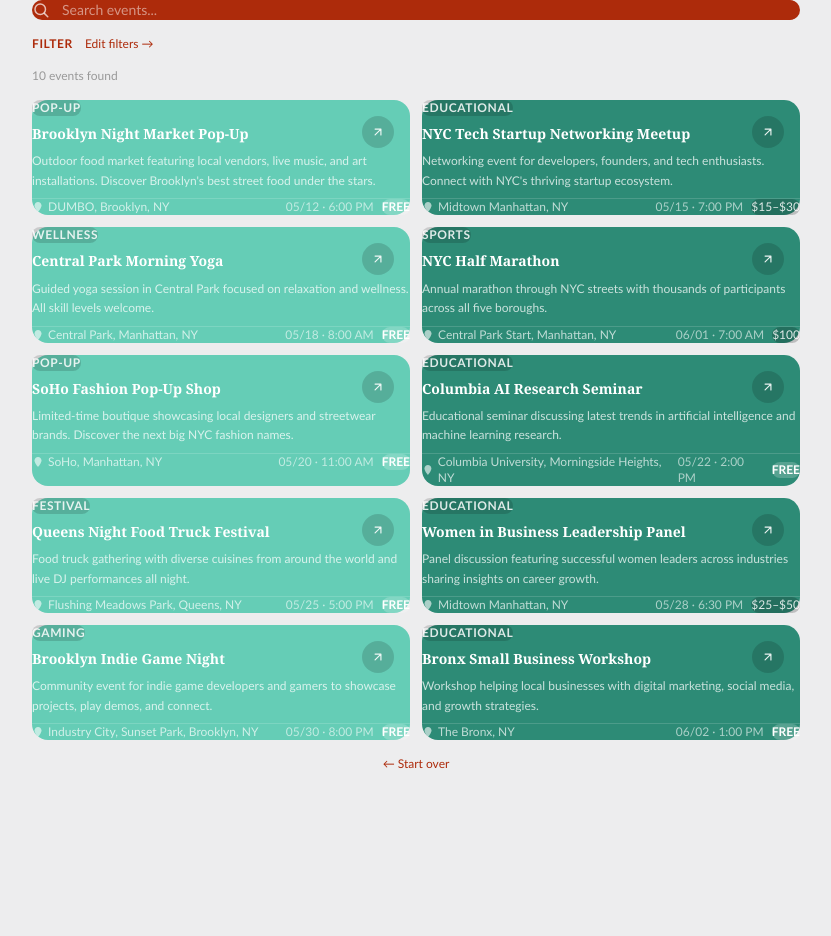
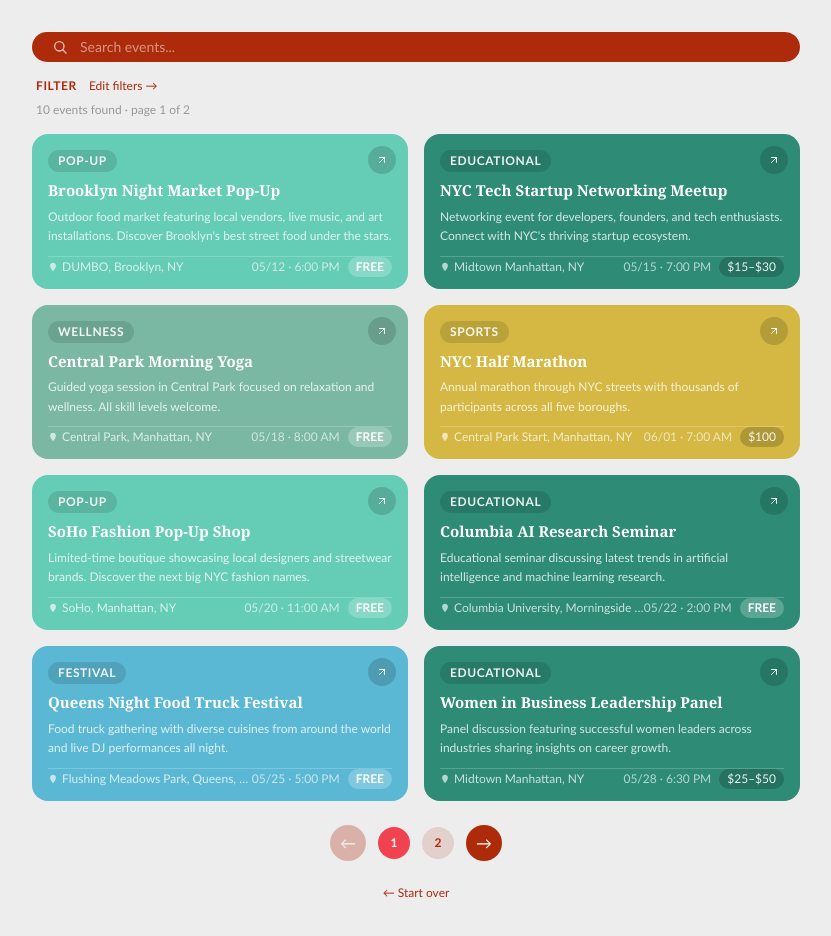
Before and after one commit to YuChan707/GDG-CityTech-SolutionChallenger-2026, a React (Vite) app in the folder Explore-NYC/: page /results in a window 1280 px wide. Shown: the top 936 px of the page, without its empty margins (224-1055 px from the left). Before the commit the page ends 800 px from the top, so only its background shows below. Built offline with nearby package versions, Linux system fonts and the light colour scheme.

Commit message:
design update. Difefrentiate type of event

```diff
--- a/Explore-NYC/src/components/EventCard.tsx
+++ b/Explore-NYC/src/components/EventCard.tsx
@@ -2,12 +2,27 @@
 
 interface Props {
   event: Event;
-  index: number;
   onClick: () => void;
 }
 
-export default function EventCard({ event, index, onClick }: Props) {
-  const isLight = index % 2 === 0;
+// Each category gets its own background + text color
+const CATEGORY_COLORS: Record<string, { bg: string; text: string; badge: string }> = {
+  'pop-up':         { bg: '#65CDB6', text: '#fff',     badge: 'rgba(0,0,0,0.12)' },
+  'festival':       { bg: '#5BB8D4', text: '#fff',     badge: 'rgba(0,0,0,0.12)' },
+  'sports':         { bg: '#D4B843', text: '#fff',     badge: 'rgba(0,0,0,0.12)' },
+  'educational':    { bg: '#2D8B76', text: '#fff',     badge: 'rgba(0,0,0,0.12)' },
+  'wellness':       { bg: '#7BB8A4', text: '#fff',     badge: 'rgba(0,0,0,0.12)' },
+  'gaming':         { bg: '#E07B5A', text: '#fff',     badge: 'rgba(0,0,0,0.12)' },
+  'leader meeting': { bg: '#9B7EC8', text: '#fff',     badge: 'rgba(0,0,0,0.12)' },
+  'marathon':       { bg: '#D4B843', text: '#fff',     badge: 'rgba(0,0,0,0.12)' },
+};
+
+function getCategoryStyle(category: string) {
+  return CATEGORY_COLORS[category.toLowerCase()] ?? { bg: '#8FA8B4', text: '#fff', badge: 'rgba(0,0,0,0.12)' };
+}
+
+export default function EventCard({ event, onClick }: Readonly<Props>) {
+  const colors = getCategoryStyle(event.category);
 
   function formatDate(d: string) {
     const [, month, day] = d.split('-');
@@ -24,69 +39,78 @@
   return (
     <div
       onClick={onClick}
-      className="rounded-2xl p-5 cursor-pointer transition-transform duration-200 hover:scale-[1.02] hover:shadow-lg relative flex flex-col gap-2"
-      style={{ backgroundColor: isLight ? '#65CDB6' : '#2D8B76' }}
+      className="rounded-2xl cursor-pointer transition-transform duration-200 hover:scale-[1.02] hover:shadow-lg relative flex flex-col"
+      style={{ backgroundColor: colors.bg, padding: '16px 16px 12px' }}
     >
       {/* Arrow icon top-right */}
       <button
         onClick={e => { e.stopPropagation(); onClick(); }}
-        className="absolute top-4 right-4 w-8 h-8 flex items-center justify-center rounded-full transition-opacity hover:opacity-70"
+        className="absolute top-3 right-3 w-7 h-7 flex items-center justify-center rounded-full transition-opacity hover:opacity-70"
         style={{ backgroundColor: 'rgba(0,0,0,0.15)' }}
       >
-        <svg width="14" height="14" viewBox="0 0 24 24" fill="none">
+        <svg width="12" height="12" viewBox="0 0 24 24" fill="none">
           <path d="M7 17L17 7M17 7H7M17 7V17" stroke="rgba(255,255,255,0.9)" strokeWidth="2" strokeLinecap="round" strokeLinejoin="round" />
         </svg>
       </button>
 
       {/* Category badge */}
       <span
-        className="text-xs font-semibold uppercase tracking-wider self-start px-2.5 py-1 rounded-full"
-        style={{ backgroundColor: 'rgba(0,0,0,0.15)', color: 'rgba(255,255,255,0.85)' }}
+        className="text-xs font-semibold uppercase tracking-wider self-start rounded-full"
+        style={{ padding: '3px 10px', backgroundColor: colors.badge, color: 'rgba(255,255,255,0.9)' }}
       >
         {event.category}
       </span>
 
+      <div style={{ height: '8px' }} />
+
       {/* Name */}
       <h3
-        className="font-semibold text-sm leading-snug pr-8"
-        style={{ color: '#fff', fontFamily: 'Playfair Display, Baskerville, Georgia, serif' }}
+        className="font-semibold leading-snug pr-8"
+        style={{ fontSize: '15px', color: colors.text, fontFamily: 'Playfair Display, Baskerville, Georgia, serif' }}
       >
         {event.name}
       </h3>
 
+      <div style={{ height: '6px' }} />
+
       {/* Description */}
       <p
-        className="text-xs leading-relaxed line-clamp-2"
-        style={{ color: 'rgba(255,255,255,0.75)' }}
+        className="text-xs leading-relaxed line-clamp-2 flex-1"
+        style={{ color: 'rgba(255,255,255,0.8)' }}
       >
         {event.description}
       </p>
 
-      {/* Footer: location + price */}
-      <div className="flex items-center justify-between mt-1 pt-2" style={{ borderTop: '1px solid rgba(255,255,255,0.15)' }}>
-        <div className="flex items-center gap-1">
-          <svg width="12" height="12" viewBox="0 0 24 24" fill="none">
-            <path d="M12 2C8.13 2 5 5.13 5 9c0 5.25 7 13 7 13s7-7.75 7-13c0-3.87-3.13-7-7-7z" fill="rgba(255,255,255,0.6)" />
+      <div style={{ height: '10px' }} />
+
+      {/* Footer */}
+      <div
+        className="flex items-center justify-between pt-2"
+        style={{ borderTop: '1px solid rgba(255,255,255,0.2)' }}
+      >
+        <div className="flex items-center gap-1 min-w-0 mr-2">
+          <svg width="10" height="10" viewBox="0 0 24 24" fill="none" className="flex-shrink-0">
+            <path d="M12 2C8.13 2 5 5.13 5 9c0 5.25 7 13 7 13s7-7.75 7-13c0-3.87-3.13-7-7-7z" fill="rgba(255,255,255,0.65)" />
           </svg>
-          <span className="text-xs" style={{ color: 'rgba(255,255,255,0.7)' }}>
+          <span className="text-xs truncate" style={{ color: 'rgba(255,255,255,0.75)' }}>
             {event.location}
           </span>
         </div>
-        <div className="flex items-center gap-2">
-          <span className="text-xs" style={{ color: 'rgba(255,255,255,0.6)' }}>
+        <div className="flex items-center gap-2 flex-shrink-0">
+          <span className="text-xs" style={{ color: 'rgba(255,255,255,0.65)' }}>
             {formatDate(event.date)} · {formatTime(event.time)}
           </span>
           {event.is_free ? (
             <span
-              className="text-xs font-bold px-2 py-0.5 rounded-full"
-              style={{ backgroundColor: 'rgba(255,255,255,0.2)', color: '#fff' }}
+              className="text-xs font-bold rounded-full"
+              style={{ padding: '2px 8px', backgroundColor: 'rgba(255,255,255,0.22)', color: '#fff' }}
             >
               FREE
             </span>
           ) : (
             <span
-              className="text-xs font-medium px-2 py-0.5 rounded-full"
-              style={{ backgroundColor: 'rgba(0,0,0,0.2)', color: 'rgba(255,255,255,0.85)' }}
+              className="text-xs font-medium rounded-full"
+              style={{ padding: '2px 8px', backgroundColor: 'rgba(0,0,0,0.18)', color: 'rgba(255,255,255,0.9)' }}
             >
               ${event.min_price}{event.max_price && event.max_price !== event.min_price ? `–$${event.max_price}` : ''}
             </span>
@@ -94,17 +118,20 @@
         </div>
       </div>
 
-      {/* Relevance indicator */}
+      {/* Relevance dots */}
       {event.relevanceScore !== undefined && event.relevanceScore > 0 && (
-        <div className="flex gap-1 mt-1">
-          {Array.from({ length: Math.min(event.relevanceScore, 5) }).map((_, i) => (
+        <>
+          <div style={{ height: '6px' }} />
+          <div className="flex gap-1">
+            {Array.from({ length: Math.min(event.relevanceScore, 5) }, (_, i) => i).map(i => (
               <div
                 key={i}
                 className="w-1.5 h-1.5 rounded-full"
-              style={{ backgroundColor: 'rgba(255,255,255,0.5)' }}
+                style={{ backgroundColor: 'rgba(255,255,255,0.45)' }}
               />
             ))}
           </div>
+        </>
       )}
     </div>
   );
--- a/Explore-NYC/src/components/EventDetail.tsx
+++ b/Explore-NYC/src/components/EventDetail.tsx
@@ -5,7 +5,25 @@
   onClose: () => void;
 }
 
-export default function EventDetail({ event, onClose }: Props) {
+// Must match EventCard colors so the modal header reflects the category
+const CATEGORY_COLORS: Record<string, string> = {
+  'pop-up':         '#65CDB6',
+  'festival':       '#5BB8D4',
+  'sports':         '#D4B843',
+  'educational':    '#2D8B76',
+  'wellness':       '#7BB8A4',
+  'gaming':         '#E07B5A',
+  'leader meeting': '#9B7EC8',
+  'marathon':       '#D4B843',
+};
+
+function getCategoryColor(category: string): string {
+  return CATEGORY_COLORS[category.toLowerCase()] ?? '#8FA8B4';
+}
+
+export default function EventDetail({ event, onClose }: Readonly<Props>) {
+  const headerColor = getCategoryColor(event.category);
+
   function formatDate(d: string) {
     const date = new Date(d + 'T00:00:00');
     return date.toLocaleDateString('en-US', { weekday: 'long', year: 'numeric', month: 'long', day: 'numeric' });
@@ -21,7 +39,6 @@
   function handleRemind() {
     alert(`Reminder set for "${event.name}" on ${formatDate(event.date)} at ${formatTime(event.time)}!`);
     // TODO: Integrate with Firestore to save reminders
-    // db.collection('reminders').add({ eventId: event.id, userId: currentUser.uid, ... })
   }
 
   return (
@@ -35,22 +52,20 @@
         style={{ backgroundColor: '#F7F5FA' }}
         onClick={e => e.stopPropagation()}
       >
-        {/* Header */}
-        <div
-          className="px-6 pt-6 pb-5"
-          style={{ backgroundColor: '#2D8B76' }}
-        >
+        {/* Header — uses the category color */}
+        <div style={{ backgroundColor: headerColor, padding: '20px 20px 16px' }}>
           <div className="flex items-start justify-between">
-            <div className="flex-1 pr-4">
+            <div className="flex-1 pr-3">
               <span
-                className="text-xs font-semibold uppercase tracking-wider px-2.5 py-1 rounded-full"
-                style={{ backgroundColor: 'rgba(0,0,0,0.15)', color: 'rgba(255,255,255,0.85)' }}
+                className="text-xs font-semibold uppercase tracking-wider rounded-full"
+                style={{ padding: '3px 10px', backgroundColor: 'rgba(0,0,0,0.15)', color: 'rgba(255,255,255,0.9)' }}
               >
                 {event.category}
               </span>
+              <div style={{ height: '8px' }} />
               <h2
-                className="text-xl font-bold mt-2 leading-snug"
-                style={{ color: '#fff', fontFamily: 'Playfair Display, Baskerville, Georgia, serif' }}
+                className="font-bold leading-snug"
+                style={{ fontSize: '18px', color: '#fff', fontFamily: 'Playfair Display, Baskerville, Georgia, serif' }}
               >
                 {event.name}
               </h2>
@@ -60,19 +75,20 @@
               className="w-8 h-8 rounded-full flex items-center justify-center flex-shrink-0 hover:opacity-70 transition-opacity"
               style={{ backgroundColor: 'rgba(0,0,0,0.2)' }}
             >
-              <svg width="14" height="14" viewBox="0 0 24 24" fill="none">
-                <path d="M18 6L6 18M6 6l12 12" stroke="#fff" strokeWidth="2" strokeLinecap="round" />
+              <svg width="13" height="13" viewBox="0 0 24 24" fill="none">
+                <path d="M18 6L6 18M6 6l12 12" stroke="#fff" strokeWidth="2.5" strokeLinecap="round" />
               </svg>
             </button>
           </div>
         </div>
 
         {/* Body */}
-        <div className="px-6 py-5 flex flex-col gap-4">
-          {/* Date & time row */}
-          <div className="flex items-center gap-4">
+        <div style={{ padding: '20px 20px 16px' }} className="flex flex-col">
+
+          {/* Date & time */}
+          <div className="flex items-center gap-5">
             <div className="flex items-center gap-2">
-              <svg width="16" height="16" viewBox="0 0 24 24" fill="none">
+              <svg width="15" height="15" viewBox="0 0 24 24" fill="none">
                 <rect x="3" y="4" width="18" height="18" rx="2" stroke="#AD2B0B" strokeWidth="2" />
                 <path d="M3 10h18M8 2v4M16 2v4" stroke="#AD2B0B" strokeWidth="2" strokeLinecap="round" />
               </svg>
@@ -81,7 +97,7 @@
               </span>
             </div>
             <div className="flex items-center gap-2">
-              <svg width="16" height="16" viewBox="0 0 24 24" fill="none">
+              <svg width="15" height="15" viewBox="0 0 24 24" fill="none">
                 <circle cx="12" cy="12" r="9" stroke="#AD2B0B" strokeWidth="2" />
                 <path d="M12 7v5l3 3" stroke="#AD2B0B" strokeWidth="2" strokeLinecap="round" />
               </svg>
@@ -91,19 +107,24 @@
             </div>
           </div>
 
+          <div style={{ height: '14px' }} />
+
           {/* Location */}
           <div className="flex items-start gap-2">
-            <svg width="16" height="16" viewBox="0 0 24 24" fill="none" className="mt-0.5 flex-shrink-0">
+            <svg width="14" height="14" viewBox="0 0 24 24" fill="none" className="mt-0.5 flex-shrink-0">
               <path d="M12 2C8.13 2 5 5.13 5 9c0 5.25 7 13 7 13s7-7.75 7-13c0-3.87-3.13-7-7-7z" fill="#AD2B0B" />
             </svg>
             <span className="text-sm" style={{ color: '#555' }}>{event.location}</span>
           </div>
 
-          {/* Price */}
-          <div className="flex items-center gap-2">
+          <div style={{ height: '14px' }} />
+
+          {/* Price + audience */}
+          <div className="flex items-center gap-3">
             <span
-              className="px-3 py-1.5 rounded-full text-sm font-semibold"
+              className="rounded-full text-sm font-semibold"
               style={{
+                padding: '4px 14px',
                 backgroundColor: event.is_free ? '#65CDB6' : '#FFE19D',
                 color: event.is_free ? '#fff' : '#6b3a00',
               }}
@@ -117,30 +138,36 @@
             </span>
           </div>
 
+          <div style={{ height: '14px' }} />
+
           {/* Description */}
           <p className="text-sm leading-relaxed" style={{ color: '#444' }}>
             {event.description}
           </p>
 
+          <div style={{ height: '14px' }} />
+
           {/* Tags */}
-          <div className="flex flex-wrap gap-1.5">
+          <div className="flex flex-wrap gap-2">
             {event.tags.map(tag => (
               <span
                 key={tag}
-                className="px-2.5 py-1 rounded-full text-xs"
-                style={{ backgroundColor: '#EDEDEE', color: '#666' }}
+                className="text-xs rounded-full"
+                style={{ padding: '4px 12px', backgroundColor: '#EDEDEE', color: '#666' }}
               >
                 {tag}
               </span>
             ))}
           </div>
 
+          <div style={{ height: '18px' }} />
+
           {/* Action buttons */}
-          <div className="flex gap-3 pt-2">
+          <div className="flex gap-3">
             <button
               onClick={handleRemind}
-              className="flex-1 py-3 rounded-full text-sm font-semibold tracking-wide transition-all hover:opacity-90"
-              style={{ backgroundColor: '#AD2B0B', color: '#fff' }}
+              className="flex-1 rounded-full text-sm font-semibold tracking-wide transition-all hover:opacity-90"
+              style={{ padding: '5px 20px', backgroundColor: '#AD2B0B', color: '#fff' }}
             >
               Remind Me
             </button>
@@ -148,12 +175,13 @@
               href={event.link}
               target="_blank"
               rel="noopener noreferrer"
-              className="flex-1 py-3 rounded-full text-sm font-semibold tracking-wide text-center transition-all hover:opacity-90"
-              style={{ backgroundColor: '#F04251', color: '#fff' }}
+              className="flex-1 rounded-full text-sm font-semibold tracking-wide text-center transition-all hover:opacity-90"
+              style={{ padding: '5px 20px', backgroundColor: '#F04251', color: '#fff' }}
             >
               Learn More ↗
             </a>
           </div>
+
         </div>
       </div>
     </div>
--- a/Explore-NYC/src/results/ResultsPage.tsx
+++ b/Explore-NYC/src/results/ResultsPage.tsx
@@ -5,6 +5,8 @@
 import { scoreEvents, filterEvents } from '../utils/recommendation';
 import EventCard from '../components/EventCard';
 import EventDetail from '../components/EventDetail';
+
+const PAGE_SIZE = 8;
 
 export default function ResultsPage() {
   const navigate = useNavigate();
@@ -18,31 +20,36 @@
   const preferences = state?.preferences;
 
   const [search, setSearch] = useState(initialFilters.search);
+  const [page, setPage] = useState(0);
   const [selectedEvent, setSelectedEvent] = useState<Event | null>(null);
 
-  const events = useMemo(() => {
+  const allEvents = useMemo(() => {
     let result = EVENTS;
-    if (preferences) {
-      result = scoreEvents(result, preferences);
-    }
+    if (preferences) result = scoreEvents(result, preferences);
     return filterEvents(result, search, initialFilters.date, initialFilters.time);
   }, [search, preferences, initialFilters.date, initialFilters.time]);
 
-  function handleSearchKeyDown(e: React.KeyboardEvent) {
-    if (e.key === 'Enter') {
-      // re-filter is reactive via useMemo
-    }
+  const totalPages = Math.ceil(allEvents.length / PAGE_SIZE);
+  const pageEvents = allEvents.slice(page * PAGE_SIZE, (page + 1) * PAGE_SIZE);
+
+  function handleSearchChange(value: string) {
+    setSearch(value);
+    setPage(0);
   }
 
   return (
-    <div className="min-h-screen bg-[#EDEDEE] flex flex-col items-center p-6 pt-8">
-      <div className="w-full max-w-3xl flex flex-col gap-4">
+    <div
+      className="min-h-screen bg-[#EDEDEE] flex flex-col items-center"
+      style={{ padding: '32px 24px' }}
+    >
+      <div className="w-full max-w-3xl flex flex-col">
+
         {/* Search bar */}
         <div
-          className="flex items-center gap-3 rounded-full px-5 py-3"
-          style={{ backgroundColor: '#AD2B0B' }}
+          className="flex items-center gap-3 rounded-full"
+          style={{ backgroundColor: '#AD2B0B', padding: '5px 20px' }}
         >
-          <svg width="18" height="18" viewBox="0 0 24 24" fill="none">
+          <svg width="16" height="16" viewBox="0 0 24 24" fill="none" className="flex-shrink-0">
             <circle cx="11" cy="11" r="7" stroke="rgba(255,255,255,0.7)" strokeWidth="2" />
             <path d="M16.5 16.5L21 21" stroke="rgba(255,255,255,0.7)" strokeWidth="2" strokeLinecap="round" />
           </svg>
@@ -50,45 +57,38 @@
             type="text"
             placeholder="Search events..."
             value={search}
-            onChange={e => setSearch(e.target.value)}
-            onKeyDown={handleSearchKeyDown}
+            onChange={e => handleSearchChange(e.target.value)}
             className="flex-1 bg-transparent outline-none text-sm"
             style={{ color: '#fff', caretColor: '#fff' }}
           />
           {search && (
-            <button onClick={() => setSearch('')} style={{ color: 'rgba(255,255,255,0.5)' }}>
+            <button onClick={() => handleSearchChange('')} style={{ color: 'rgba(255,255,255,0.5)' }}>
               ✕
             </button>
           )}
         </div>
 
+        <div style={{ height: '16px' }} />
+
         {/* Active filters bar */}
-        <div className="flex items-center gap-3 flex-wrap">
+        <div className="flex items-center gap-3 flex-wrap" style={{ paddingLeft: '4px' }}>
           <span className="text-xs font-semibold uppercase tracking-wider" style={{ color: '#AD2B0B' }}>
             FILTER
           </span>
           {initialFilters.date && (
-            <span
-              className="text-xs px-3 py-1 rounded-full"
-              style={{ backgroundColor: '#FFE19D', color: '#6b3a00' }}
-            >
+            <span className="text-xs rounded-full" style={{ padding: '3px 12px', backgroundColor: '#FFE19D', color: '#6b3a00' }}>
               Date: {initialFilters.date}
             </span>
           )}
           {initialFilters.time && (
-            <span
-              className="text-xs px-3 py-1 rounded-full"
-              style={{ backgroundColor: '#FFE19D', color: '#6b3a00' }}
-            >
+            <span className="text-xs rounded-full" style={{ padding: '3px 12px', backgroundColor: '#FFE19D', color: '#6b3a00' }}>
               From: {initialFilters.time}
             </span>
           )}
           {preferences?.vibe && preferences.vibe.length > 0 && (
-            <span
-              className="text-xs px-3 py-1 rounded-full"
-              style={{ backgroundColor: 'rgba(173,43,11,0.12)', color: '#AD2B0B' }}
-            >
-              {preferences.vibe.slice(0, 2).join(', ')}{preferences.vibe.length > 2 ? ` +${preferences.vibe.length - 2}` : ''}
+            <span className="text-xs rounded-full" style={{ padding: '3px 12px', backgroundColor: 'rgba(173,43,11,0.12)', color: '#AD2B0B' }}>
+              {preferences.vibe.slice(0, 2).join(', ')}
+              {preferences.vibe.length > 2 ? ` +${preferences.vibe.length - 2}` : ''}
             </span>
           )}
           <button
@@ -100,56 +100,106 @@
           </button>
         </div>
 
+        <div style={{ height: '8px' }} />
+
         {/* Results count */}
-        <p className="text-xs" style={{ color: '#999' }}>
-          {events.length} event{events.length !== 1 ? 's' : ''} found
+        <p className="text-xs" style={{ color: '#999', paddingLeft: '4px' }}>
+          {allEvents.length} event{allEvents.length !== 1 ? 's' : ''} found
           {preferences ? ' · sorted by relevance' : ''}
+          {totalPages > 1 ? ` · page ${page + 1} of ${totalPages}` : ''}
         </p>
 
+        <div style={{ height: '16px' }} />
+
         {/* Event grid */}
-        {events.length > 0 ? (
-          <div className="grid grid-cols-1 sm:grid-cols-2 gap-3">
-            {events.map((event, i) => (
+        {pageEvents.length > 0 ? (
+          <>
+            <div className="grid grid-cols-1 sm:grid-cols-2 gap-4">
+              {pageEvents.map(event => (
                 <EventCard
                   key={event.id}
                   event={event}
-                index={i}
                   onClick={() => setSelectedEvent(event)}
                 />
               ))}
             </div>
+
+            {/* Pagination */}
+            {totalPages > 1 && (
+              <>
+                <div style={{ height: '24px' }} />
+                <div className="flex items-center justify-center gap-3">
+                  <button
+                    onClick={() => setPage(p => Math.max(0, p - 1))}
+                    disabled={page === 0}
+                    className="w-9 h-9 rounded-full flex items-center justify-center transition-all hover:opacity-80 disabled:opacity-30 disabled:cursor-not-allowed"
+                    style={{ backgroundColor: '#AD2B0B', color: '#fff' }}
+                  >
+                    ←
+                  </button>
+
+                  {Array.from({ length: totalPages }, (_, i) => i).map(i => (
+                    <button
+                      key={i}
+                      onClick={() => setPage(i)}
+                      className="w-8 h-8 rounded-full text-xs font-semibold transition-all hover:opacity-80"
+                      style={{
+                        backgroundColor: i === page ? '#F04251' : 'rgba(173,43,11,0.15)',
+                        color: i === page ? '#fff' : '#AD2B0B',
+                      }}
+                    >
+                      {i + 1}
+                    </button>
+                  ))}
+
+                  <button
+                    onClick={() => setPage(p => Math.min(totalPages - 1, p + 1))}
+                    disabled={page === totalPages - 1}
+                    className="w-9 h-9 rounded-full flex items-center justify-center transition-all hover:opacity-80 disabled:opacity-30 disabled:cursor-not-allowed"
+                    style={{ backgroundColor: '#AD2B0B', color: '#fff' }}
+                  >
+                    →
+                  </button>
+                </div>
+              </>
+            )}
+          </>
         ) : (
           <div
-            className="rounded-3xl p-12 text-center"
-            style={{ backgroundColor: '#AD2B0B' }}
+            className="rounded-3xl text-center"
+            style={{ backgroundColor: '#AD2B0B', padding: '40px 24px' }}
           >
-            <p className="text-lg font-semibold mb-2" style={{ color: 'rgba(255,255,255,0.7)' }}>
+            <p className="text-lg font-semibold" style={{ color: 'rgba(255,255,255,0.85)' }}>
               No events found
             </p>
-            <p className="text-sm mb-6" style={{ color: 'rgba(255,255,255,0.4)' }}>
+            <div style={{ height: '10px' }} />
+            <p className="text-sm" style={{ color: 'rgba(255,255,255,0.45)' }}>
               Try adjusting your filters or search term
             </p>
+            <div style={{ height: '24px' }} />
             <button
               onClick={() => navigate('/filter', { state: { preferences } })}
-              className="px-6 py-2.5 rounded-full text-sm font-semibold"
-              style={{ backgroundColor: '#F04251', color: '#fff' }}
+              className="rounded-full text-sm font-semibold"
+              style={{ padding: '5px 20px', backgroundColor: '#F04251', color: '#fff' }}
             >
               Adjust Filters
             </button>
           </div>
         )}
 
-        {/* Back to start */}
+        <div style={{ height: '24px' }} />
+
         <button
           onClick={() => navigate('/')}
-          className="text-xs text-center mt-2 hover:opacity-70 transition-opacity"
+          className="text-xs text-center hover:opacity-70 transition-opacity"
           style={{ color: '#AD2B0B' }}
         >
           ← Start over
         </button>
+
+        <div style={{ height: '16px' }} />
       </div>
 
-      {/* Event detail modal */}
       {selectedEvent && (
         <EventDetail
           event={selectedEvent}
```
Lines whose indentation alone changed are shown as unchanged.
